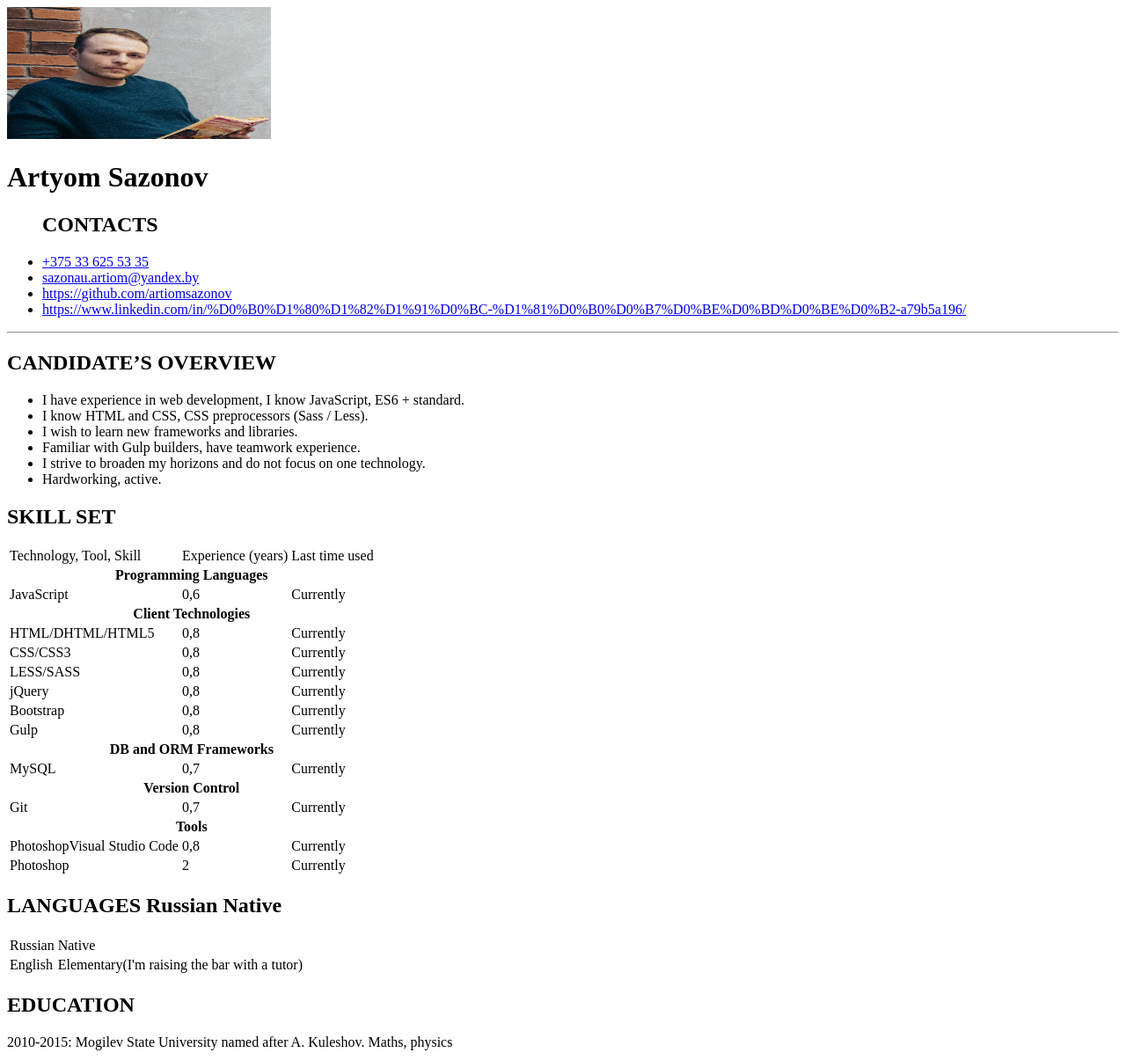
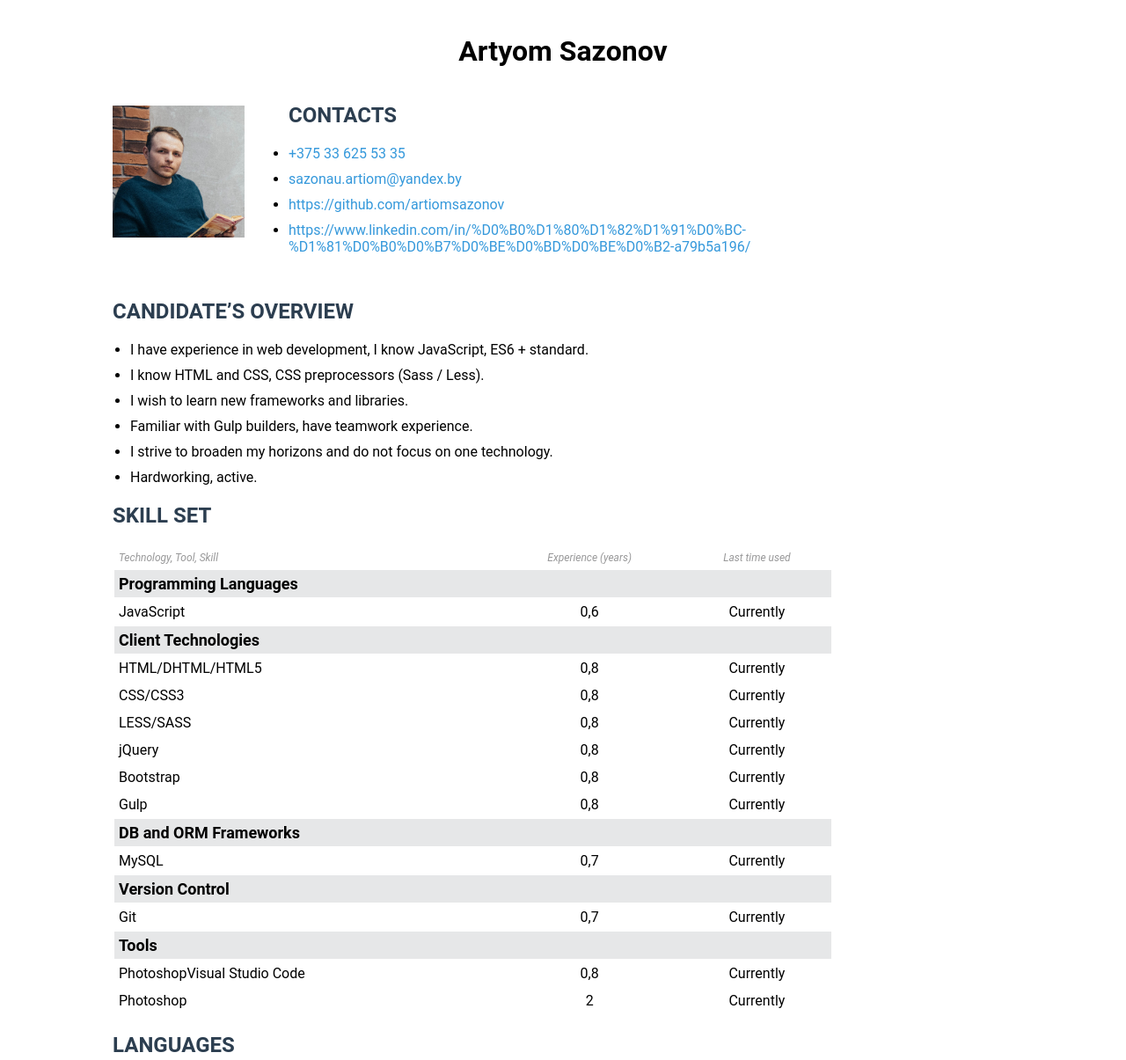
Before and after one commit to artiomsazonov/rsschool-cv, a plain HTML site: page index.html in a window 1280 px wide. Shown: the top 1205 px of the page at 88% size. Drawn offline with Linux system fonts and the light colour scheme.

Commit message:
feat: add social links

```diff
--- a/index.html
+++ b/index.html
@@ -1,39 +1,33 @@
 <!DOCTYPE html>
 <html lang="ru">
-
 <head>
   <meta charset="utf-8">
-  <title>CV</title>
+  <title>Summary</title>
   <link rel="stylesheet" href="style.css">
 </head>
-</head>
-
 <body>
   <div class="conteiner">
     <div class="header">
       <div class="photo">
-        <img src="photo.jpg" alt="photo" width="300" height="150">
+        <img src="photo.jpg" alt="photo">
       </div>
-      <div class="author">
-        <div class="info_box">
       <h1>Artyom Sazonov</h1>
-          <ul class="contacts">
+      <div class="contacts">
         <h2>CONTACTS</h2>
+        <ul>
           <li><a href="tel:+375336255335">+375 33 625 53 35</a></li>
           <li><a href="mailto:sazonau.artiom@yandex.by">sazonau.artiom@yandex.by</a></li>
-            <li><a href="https://github.com/artiomsazonov">https://github.com/artiomsazonov</a></li>
-            <li><a
+          <li><a href="https://github.com/artiomsazonov" target="_blank">https://github.com/artiomsazonov</a></li>
+          <li><a target="_blank"
               href="https://www.linkedin.com/in/%D0%B0%D1%80%D1%82%D1%91%D0%BC-%D1%81%D0%B0%D0%B7%D0%BE%D0%BD%D0%BE%D0%B2-a79b5a196/
               ">https://www.linkedin.com/in/%D0%B0%D1%80%D1%82%D1%91%D0%BC-%D1%81%D0%B0%D0%B7%D0%BE%D0%BD%D0%BE%D0%B2-a79b5a196/
             </a></li>
         </ul>
       </div>
     </div>
-    </div>
-    <hr>
     <div class="skills">
       <h2>CANDIDATE’S OVERVIEW</h2>
-      <ul>
+      <ul class="overview">
         <li>I have experience in web development, I know JavaScript, ES6 + standard.</li>
         <li>I know HTML and CSS, CSS preprocessors (Sass / Less).</li>
         <li>I wish to learn new frameworks and libraries.</li>
@@ -42,22 +36,22 @@
         <li>Hardworking, active.</li>
       </ul>
       <h2>SKILL SET</h2>
-      <table>
-        <tr>
+      <table class="skillSet">
+        <tr class="description">
           <td>Technology, Tool, Skill</td>
           <td>Experience (years)</td>
           <td>Last time used</td>
         </tr>
         <tr>
-          <th colspan="3">Programming Languages</th>
+          <th class="heading" colspan="3">Programming Languages</th>
         </tr>
         <tr>
           <td>JavaScript</td>
-          <td>0,6	</td>
+          <td>0,6 </td>
           <td>Currently</td>
         </tr>
         <tr>
-          <th colspan="3">Client Technologies</th>
+          <th class="heading" colspan="3">Client Technologies</th class="heading">
         </tr>
         <tr>
           <td>HTML/DHTML/HTML5</td>
@@ -90,7 +84,7 @@
           <td>Currently</td>
         </tr>
         <tr>
-          <th colspan="3">DB and ORM Frameworks</th>
+          <th class="heading" colspan="3">DB and ORM Frameworks</th class="heading">
         </tr>
         <tr>
           <td>MySQL</td>
@@ -98,7 +92,7 @@
           <td>Currently</td>
         </tr>
         <tr>
-          <th colspan="3">Version Control</th>
+          <th class="heading" colspan="3">Version Control</th class="heading">
         </tr>
         <tr>
           <td>Git</td>
@@ -106,7 +100,7 @@
           <td>Currently</td>
         </tr>
         <tr>
-          <th colspan="3">Tools</th>
+          <th class="heading" colspan="3">Tools</th>
         </tr>
         <tr>
           <td>PhotoshopVisual Studio Code</td>
@@ -119,10 +113,7 @@
           <td>Currently</td>
         </tr>
       </table>
-      <h2>LANGUAGES
-        Russian	Native
-
-        </h2>
+      <h2>LANGUAGES</h2>
       <table>
         <tr>
           <td>Russian</td>
@@ -139,5 +130,4 @@
     </div>
   </div>
 </body>
-
 </html>
--- a/style.css
+++ b/style.css
@@ -0,0 +1,84 @@
+* {
+    padding: 0;
+    margin: 0;
+}
+
+body {
+    font: 16px 'Roboto';
+}
+
+.conteiner {
+    width: 1024px;
+    margin: 0 auto;
+}
+
+.header {
+    padding: 20px 0;
+}
+
+h1 {
+    text-align: center;
+    padding-bottom: 20px;
+}
+
+.contacts {
+    text-align: left;
+    margin-left: 200px;
+}
+li{
+    margin: 10px 0;
+}
+.header img {
+    position: absolute;
+    width: 150px;
+    height: 150px;
+    padding-top: 85px;
+}
+
+.photo {
+    display: inline-block;
+}
+.skills{padding-bottom: 20px;
+
+}
+.overview{
+    padding-left: 20px;
+}
+h2 {
+    text-align: left;
+    color: #2c3e50;
+    margin: 20px 0;
+}
+
+table{
+    width: 80%;
+}
+th{
+    text-align: left;
+}
+td, th{
+    padding: 5px;
+}
+.skillSet td:nth-child(2), td:nth-child(3){
+    text-align: center;
+}
+.heading{
+    background-color: rgb(230, 231, 232);
+    font-size: 18px;
+}
+.description{
+    font-size: 12px;
+    color: rgb(152, 152, 153);
+    font-style: italic;
+}
+
+p {
+    text-align: left;
+    color: #34495e;
+    line-height: 25px;
+}
+
+a {
+    text-decoration: none;
+    color: #3498db;
+}
```
Lines whose indentation alone changed are shown as unchanged.
